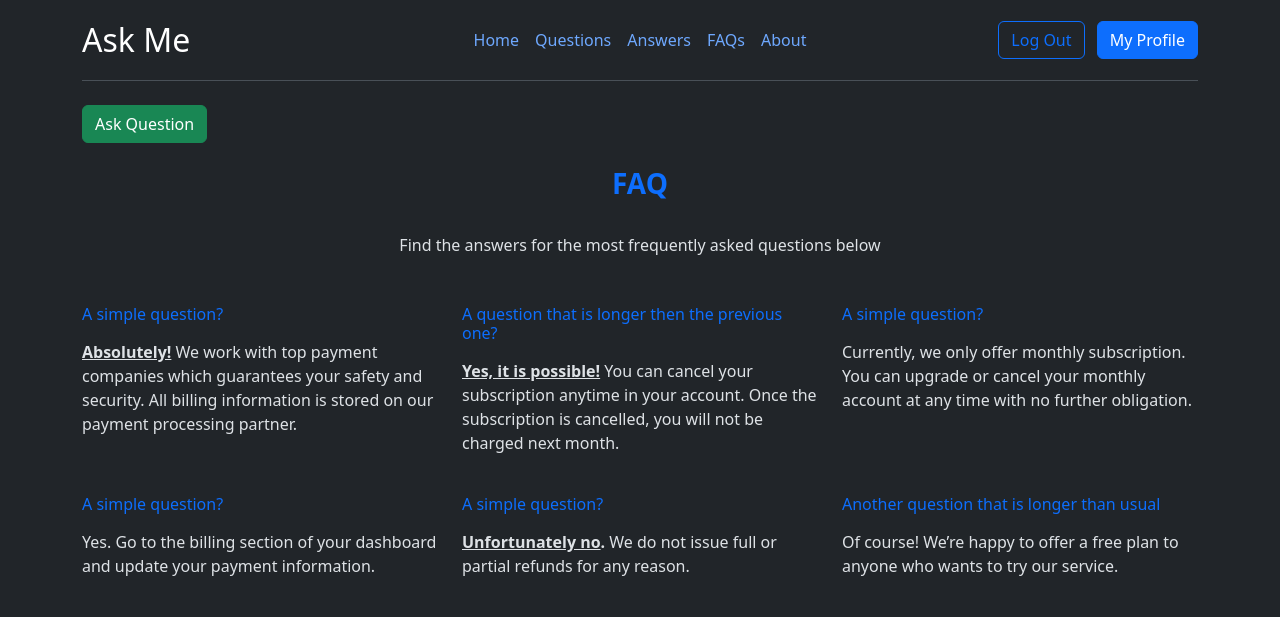
After one commit to astrophitum-clans/ask, a Django app: page /faq/ in a window 1280 px wide. The commit adds this page. Shown: the top 617 px of the page. Run offline with Django 4.2, Linux system fonts and the light colour scheme; the visitor is signed in with stand-in values (Sample User, id 1); data that the repository does not hold is empty; parts of the project's set-up code (start-up, migrations or seed data) failed here and were passed over.

Commit message:
add faq page and some frontend beauty

```diff
--- a/ask/urls.py
+++ b/ask/urls.py
@@ -1,10 +1,11 @@
 from django.urls import path
 
 from .views import HomePageView, QuestionListView, QuestionDetailView, QuestionCreateView, AnswerToQuestionView, \
-    AnswerListView
+    AnswerListView, FaqPageView
 
 urlpatterns = [
     path('', HomePageView.as_view(), name='home'),
+    path('faq/', FaqPageView.as_view(), name='faq'),
     path('questions/<int:pk>/answer/', AnswerToQuestionView.as_view(), name='answer_to_question'),
     path('questions/<int:pk>/', QuestionDetailView.as_view(), name='question_detail'),
     path('question/create/', QuestionCreateView.as_view(), name='question_create'),
--- a/ask/views.py
+++ b/ask/views.py
@@ -25,11 +25,12 @@ class LastAnswerCheckMixin:
 
     def get(self, request, *args, **kwargs):
 
-        LAST_ANSWER_TIMEDELTA = timedelta(minutes=1)
+        LAST_ANSWER_TIMEDELTA = 30  # minutes
 
         if get_random_question(request) is not None and (
                 not request.user.last_answer  # is None - first time show it
-                or datetime.now() - request.user.last_answer.replace(tzinfo=None) > LAST_ANSWER_TIMEDELTA
+                or datetime.now() - request.user.last_answer.replace(tzinfo=None) >
+                timedelta(minutes=LAST_ANSWER_TIMEDELTA)
         ):
             return redirect(reverse_lazy('answer_to_question', kwargs={'pk': get_random_question(request).id}))
         else:
@@ -39,6 +40,11 @@ class LastAnswerCheckMixin:
 class HomePageView(LoginRequiredMixin, LastAnswerCheckMixin, TemplateView):
     """Home page view"""
     template_name = 'home.html'
+
+
+class FaqPageView(LoginRequiredMixin, LastAnswerCheckMixin, TemplateView):
+    """FAQ page view"""
+    template_name = 'ask/faq.html'
 
 
 class QuestionListView(LoginRequiredMixin, LastAnswerCheckMixin, ListView):
--- a/templates/_base.html
+++ b/templates/_base.html
@@ -1,6 +1,6 @@
 {% load static %}
 <!DOCTYPE html>
-<html lang="en" data-bs-theme="light">
+<html lang="en" data-bs-theme="dark">
 <head>
     <meta charset="UTF-8">
     <title>Ask Me :: {% block title %}Ask{% endblock title %}</title>
@@ -20,7 +20,7 @@
             <li><a href="{% url 'home' %}" class="nav-link px-2">Home</a></li>
             <li><a href="{% url 'question_list' %}" class="nav-link px-2">Questions</a></li>
             <li><a href="{% url 'answer_list' %}" class="nav-link px-2">Answers</a></li>
-            <li><a href="#" class="nav-link px-2">FAQs</a></li>
+            <li><a href="{% url 'faq' %}" class="nav-link px-2">FAQs</a></li>
             <li><a href="#" class="nav-link px-2">About</a></li>
         </ul>
 
@@ -39,7 +39,6 @@
     <div class="b-example-divider"></div>
 
     <div class="container">
-        <a href="{% url 'question_create' %}" class="btn btn-success mb-4">Ask Question</a>
         {% block content %}
         {% endblock content %}
     </div>
--- /dev/null
+++ b/templates/ask/faq.html
@@ -0,0 +1,61 @@
+{% extends '_base.html' %}
+{% block title %}FAQ{% endblock title %}
+{% block content %}
+    <a href="{% url 'question_create' %}" class="btn btn-success mb-4">Ask Question</a>
+    <section>
+      <h3 class="text-center mb-4 pb-2 text-primary fw-bold">FAQ</h3>
+      <p class="text-center mb-5">
+        Find the answers for the most frequently asked questions below
+      </p>
+
+      <div class="row">
+        <div class="col-md-6 col-lg-4 mb-4">
+          <h6 class="mb-3 text-primary">A simple question?</h6>
+          <p>
+            <strong><u>Absolutely!</u></strong> We work with top payment companies which guarantees
+            your
+            safety and
+            security. All billing information is stored on our payment processing partner.
+          </p>
+        </div>
+
+        <div class="col-md-6 col-lg-4 mb-4">
+          <h6 class="mb-3 text-primary">A question that is longer then the previous one?</h6>
+          <p>
+            <strong><u>Yes, it is possible!</u></strong> You can cancel your subscription anytime in
+            your
+            account. Once the subscription is
+            cancelled, you will not be charged next month.
+          </p>
+        </div>
+
+        <div class="col-md-6 col-lg-4 mb-4">
+          <h6 class="mb-3 text-primary">A simple question?</h6>
+          <p>
+            Currently, we only offer monthly subscription. You can upgrade or cancel your monthly
+            account at any time with no further obligation.
+          </p>
+        </div>
+
+        <div class="col-md-6 col-lg-4 mb-4">
+          <h6 class="mb-3 text-primary">A simple question?</h6>
+          <p>
+            Yes. Go to the billing section of your dashboard and update your payment information.
+          </p>
+        </div>
+
+        <div class="col-md-6 col-lg-4 mb-4">
+          <h6 class="mb-3 text-primary">A simple question?</h6>
+          <p><strong><u>Unfortunately no</u>.</strong> We do not issue full or partial refunds for any
+            reason.</p>
+        </div>
+
+        <div class="col-md-6 col-lg-4 mb-4">
+          <h6 class="mb-3 text-primary">Another question that is longer than usual</h6>
+          <p>
+            Of course! We’re happy to offer a free plan to anyone who wants to try our service.
+          </p>
+        </div>
+      </div>
+    </section>
+{% endblock content %}
--- a/templates/ask/question_answer.html
+++ b/templates/ask/question_answer.html
@@ -3,6 +3,7 @@
 
 {% block title %}Answer the Question {{ question.id }}{% endblock title %}
 {% block content %}
+ <a href="{% url 'question_create' %}" class="btn btn-success mb-4">Ask Question</a>
 <div>
     <h2 class="mb-1">Question {{ question.id }}</h2>
     <p class="text-body-secondary">{{ question.created_at }}, <i>by {{ question.author }}</i></p>
--- a/templates/home.html
+++ b/templates/home.html
@@ -1,6 +1,7 @@
 {% extends '_base.html' %}
 {% block title %}Home{% endblock title %}
 {% block content %}
+    <a href="{% url 'question_create' %}" class="btn btn-success mb-4">Ask Question</a>
     <h4>Let`s start ask application here!</h4>
-    <p>Created by Sardis Computers!</p>
+    <p>Created by Michail Kuznetsov</p>
 {% endblock content %}
```
Also changed, not shown: templates/ask/answer_list.html (+9 -8 lines), templates/ask/question_detail.html (+8 -7 lines), templates/ask/question_list.html (+6 -5 lines), static/images/ask_me.svg (added).
